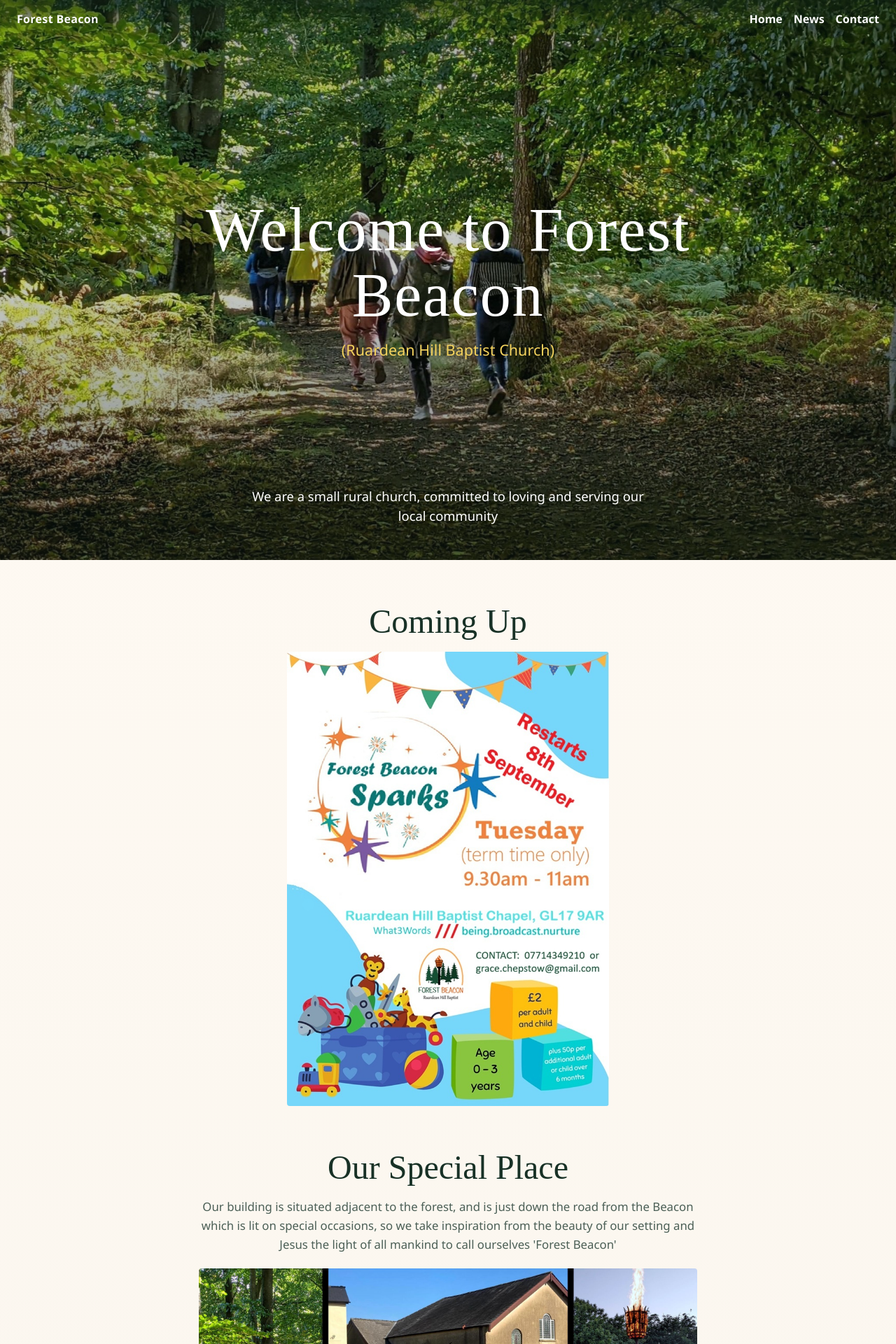
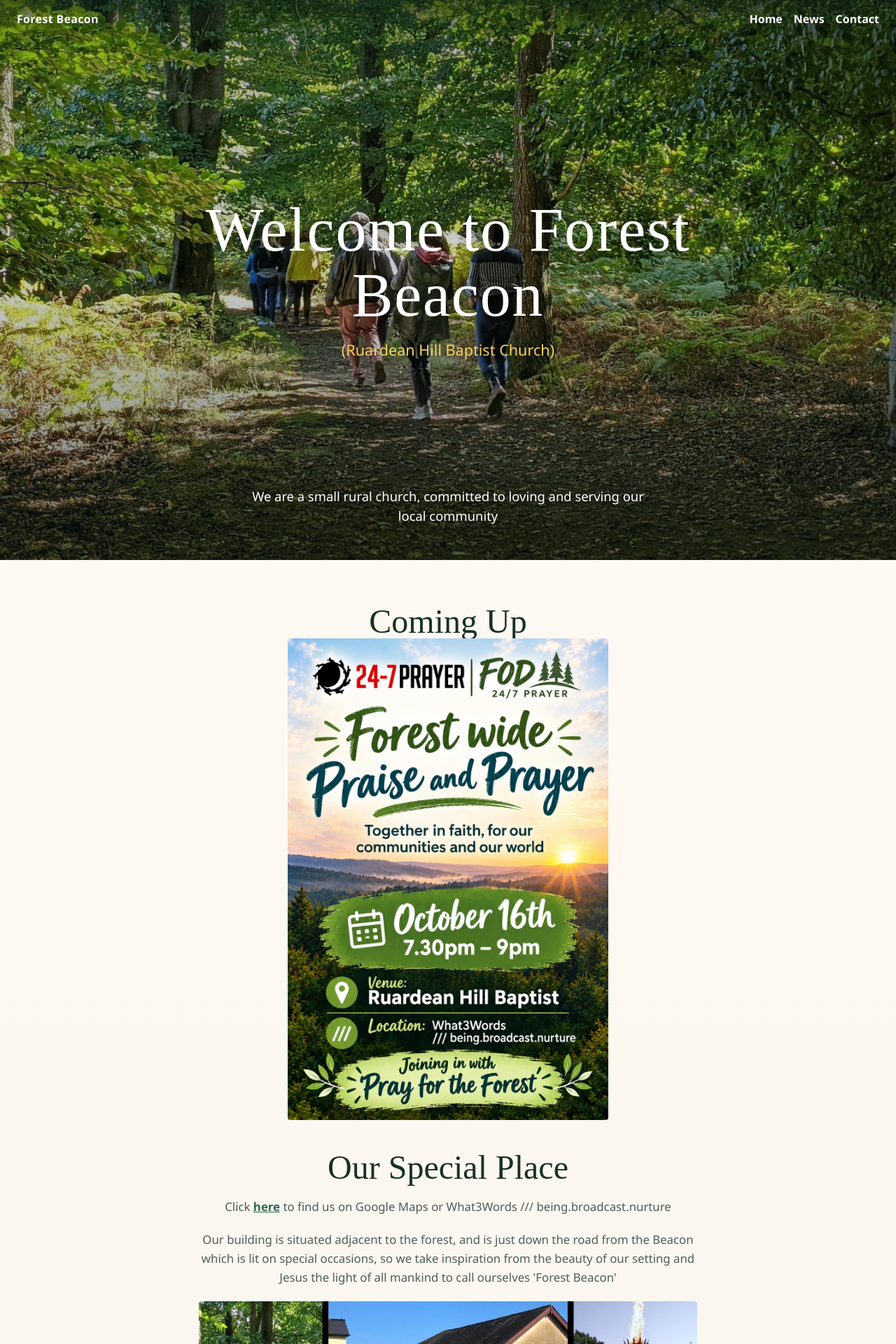
Before and after one commit to roger-tucker/forestbeacon, a React (Vite) app: page / in a window 1280 px wide. Shown: the top 1920 px of the page at 70% size. Built offline with nearby package versions, Linux system fonts and the light colour scheme; a web font is replaced by a local one.

Commit message:
fixes for older android, updated content

```diff
--- a/src/App.css
+++ b/src/App.css
@@ -39,6 +39,9 @@
 
 .hero {
   position: relative;
+  height: 100vh;
+  height: 100svh;
+  min-height: 100vh;
   min-height: 100svh;
   display: flex;
   align-items: stretch;
@@ -50,19 +53,19 @@
 .hero__image {
   position: absolute;
   top: 0;
-  left: 50%;
+  left: 0;
+  width: 100%;
   height: 100%;
-  width: auto;
-  min-width: 100%;
-  max-width: none;
-  transform: translateX(-50%);
   object-fit: cover;
   object-position: center;
 }
 
 .hero__overlay {
   position: absolute;
-  inset: 0;
+  top: 0;
+  right: 0;
+  bottom: 0;
+  left: 0;
   background: linear-gradient(
     180deg,
     rgba(10, 24, 16, 0.35) 0%,
@@ -80,7 +83,8 @@
   align-items: center;
   width: 100%;
   max-width: 900px;
-  min-height: 100svh;
+  min-height: 100%;
+  height: 100%;
   padding: 6.5rem 1.5rem 2.5rem;
   text-align: center;
 }
@@ -132,7 +136,9 @@
   align-items: center;
   justify-content: center;
   box-sizing: border-box;
+  height: 100vh;
   height: 100svh;
+  max-height: 100vh;
   max-height: 100svh;
   margin: 0 auto;
   padding: 1.25rem 1.5rem;
@@ -147,8 +153,9 @@
 }
 
 .coming-up__image-wrap {
-  flex: 1 1 0;
-  min-height: 0;
+  flex: 1 1 auto;
+  min-height: 50vh;
+  min-height: 50svh;
   width: 100%;
   display: flex;
   align-items: center;
@@ -157,10 +164,11 @@
 
 .coming-up__image {
   display: block;
-  max-width: 100%;
-  max-height: 100%;
   width: auto;
   height: auto;
+  max-width: 100%;
+  max-height: calc(100vh - 7rem);
+  max-height: calc(100svh - 7rem);
   margin: 0;
   border-radius: 4px;
   object-fit: contain;
--- a/src/App.jsx
+++ b/src/App.jsx
@@ -1,7 +1,7 @@
 import './App.css'
 import forestWalk from './assets/images/forest walk 80.JPG'
-import toddlersRestart from './assets/images/toddlersRestart.jpg'
 import forestChurchBeacon from './assets/images/Forest-church-beacon.jpg'
+import praisePrayer from './assets/images/praise-prayer.jpeg'
 import toddlerGroup from './assets/images/toddlers1c.jpeg'
 import growingTogether from './assets/images/sundayz 80.JPG'
 import fireValue from './assets/images/fire.jpg'
@@ -46,14 +46,25 @@
         <div className="coming-up__image-wrap">
           <img
             className="coming-up__image"
-            src={toddlersRestart}
-            alt="Toddlers restarts 8th Sept"
+            src={praisePrayer}
+            alt="Praise & Prayer 7.30pm 16th Oct"
           />
         </div>
       </section>
 
       <section className="home-content" aria-label="About Forest Beacon">
         <h2 className="section-heading">Our Special Place</h2>
+        <p className="home-content__text">
+          Click{' '}
+          <a
+            href="https://maps.app.goo.gl/hogdpDcNBXqtesoXA"
+            target="_blank"
+            rel="noopener noreferrer"
+          >
+            here
+          </a>{' '}
+          to find us on Google Maps or What3Words /// being.broadcast.nurture
+        </p>
         <p className="home-content__text">
           Our building is situated adjacent to the forest, and is just down the
           road from the Beacon which is lit on special occasions, so we take
@@ -65,17 +76,6 @@
           src={forestChurchBeacon}
           alt="Forest, church and beacon"
         />
-        <p className="home-content__text">
-          Click{' '}
-          <a
-            href="https://maps.app.goo.gl/hogdpDcNBXqtesoXA"
-            target="_blank"
-            rel="noopener noreferrer"
-          >
-            here
-          </a>{' '}
-          to find us on Google Maps or What3Words /// being.broadcast.nurture
-        </p>
 
         <h2 className="section-heading">Forest Beacon Sparks</h2>
         <p className="home-content__text">
@@ -111,10 +111,14 @@
 
         <section id="news" className="panel">
         <h2 className="section-heading">News</h2>
-        <p className="home-content__text">Toddlers restarts 8th September.</p>
         <p className="home-content__text">
-          Next service 6th September - we have Tim Welch from the YMCA joining
-          us.
+          10:30am services this autumn: 4th Oct, 1st Nov, 6th Dec.
+        </p>
+        <p className="home-content__text">
+          4pm services this autumn: 20th Sept, 18th Oct, 15th Nov.
+        </p>
+        <p className="home-content__text">
+          On 16th October we meet at 7.30pm for Worship and will then take our 8-9pm slot in the 24 hour Pray for the Forest.
         </p>
       </section>
 
```
Also changed, not shown: src/assets/images/logo.png (added), src/assets/images/praise-prayer.jpeg (added).
